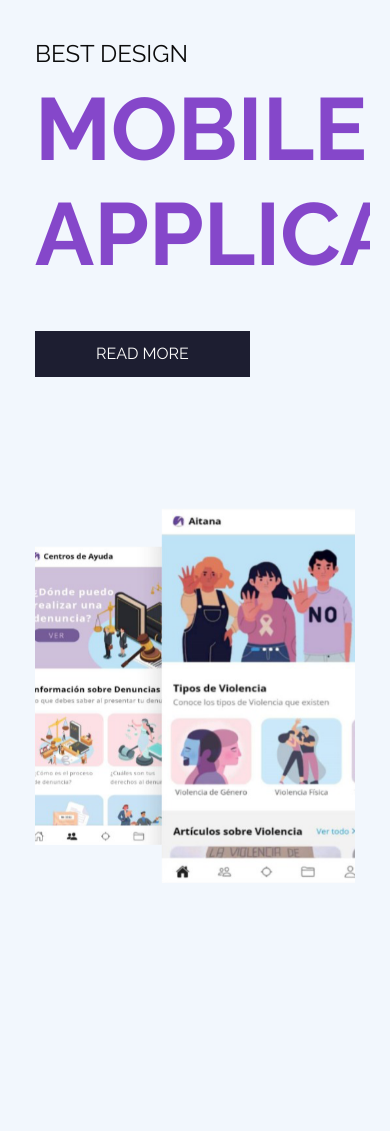
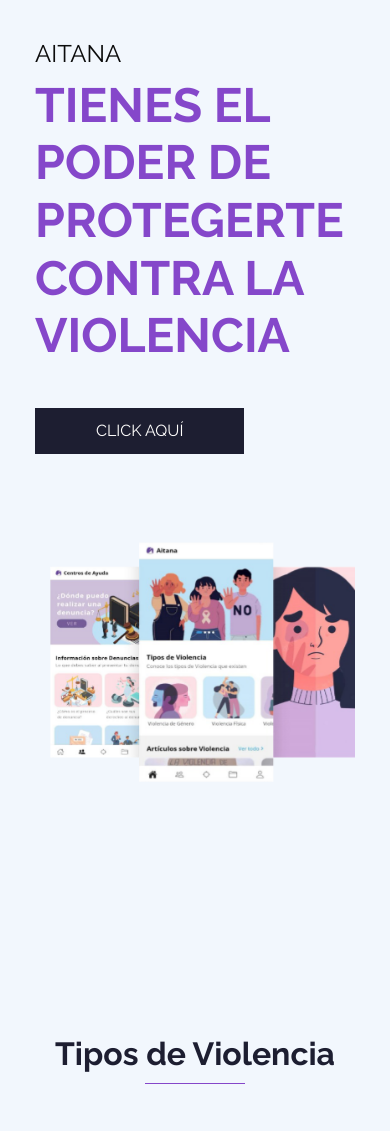
Before and after one commit to naisireth/Urbe-App-Web, a PHP site: page / in a window 390 px wide. Shown: the part 60-1191 px from the top of the page. Run offline with PHP 8.4, Linux system fonts and the light colour scheme; some libraries are stand-ins or nearby versions.

Commit message:
header responsive

```diff
--- a/css/index.css
+++ b/css/index.css
@@ -674,6 +674,7 @@
 
   .slider_section .carousel {
     position: unset;
+    margin-top: 30px;
   }
 
   .slider_section .detail-box h2 {
@@ -686,7 +687,7 @@
     text-transform: uppercase;
     font-weight: bold;
     color: #8547ca;
-    font-size: 5.5rem;
+    font-size: 3rem;
   }
 
   .slider_section .detail-box a {
--- a/css/responsive-home.css
+++ b/css/responsive-home.css
@@ -7,10 +7,6 @@
     .img-modifier {
         width: 100%;
         height: auto;
-    }
-
-    .section-2 {
-        font-size: 3rem;
     }
 
     .service-item {
@@ -26,6 +22,17 @@
         height: auto;
     }
 
+    .img-box {
+        position: relative;
+        right: 240px;
+        top: 10px;
+      }
+
+      .img-box-1 {
+        position: relative;
+        right: 180px;
+        top: 10px;
+      }
 }
 
 @media (max-width: 992px) {
@@ -45,7 +52,7 @@
     }
 
     .slider_section .detail-box h2 {
-        font-size: 2rem;
+        font-size: 1.8rem;
     }
 
     .slider_section .carousel-control-prev {
@@ -59,8 +66,23 @@
 
 @media (max-width: 768px) {
 
+    .img-slider, .img-slider-2, .img-slider-3{
+        width: 650px;
+    }
 
-    .service-item-recomendacion {
+    .img-box {
+        position: relative;
+        right: 70px;
+        top: 0px;
+        margin: 0 auto;
+        width: 100%;
+      }
+
+      .img-box-1 {
+        position: relative;
+        right: 70px;
+        top: 0px;
+        margin: 0 auto;
         width: 100%;
       }
 
@@ -153,6 +175,30 @@
 
 @media (max-width: 576px) {
 
+    .img-slider, .img-slider-2, .img-slider-3{
+        width: 140%;
+    }
+
+    .img-box {
+        position: relative;
+        right: 60px;
+        top: 0px;
+        margin: 0 auto;
+        width: 100%;
+      }
+
+      .img-box-1 {
+        position: relative;
+        right: 60px;
+        top: 0px;
+        margin: 0 auto;
+        width: 100%;
+      }
+
+    .service-item-recomendacion {
+        width: 100%;
+      }
+
     .client_container .client_text {
         height: 290px;
     }
--- a/index.html
+++ b/index.html
@@ -69,32 +69,28 @@
     </header>
 
     <!-- slider section -->
-    <section class=" slider_section position-relative">
-      <div class="container">
-        <div class="row">
+    <section class=" slider_section position-relative pt-md-5">
+      <div class="container pt-md-5">
+        <div class="row pt-md-5">
           <div class="col-md-7">
             <div class="detail-box">
               <h2 id="nav-change">
-                best design
+                Aitana
               </h2>
               <h1>
-                Mobile <br />
-                applications
+                Tienes el poder de protegerte <br />
+                contra la violencia
               </h1>
               <div>
                 <a href="">
-                  Read More
+                  ClicK aquí
                 </a>
               </div>
             </div>
           </div>
           <div class="col-md-5">
             <div id="carouselExampleIndicators" class="carousel slide" data-ride="carousel">
-              <ol class="carousel-indicators">
-                <li data-target="#carouselExampleIndicators" data-slide-to="0" class="active"></li>
-                <li data-target="#carouselExampleIndicators" data-slide-to="1"></li>
-                <li data-target="#carouselExampleIndicators" data-slide-to="2"></li>
-              </ol>
+
               <div class="carousel-inner">
                 <div class="carousel-item active">
                   <div class="img-box-1">
```
